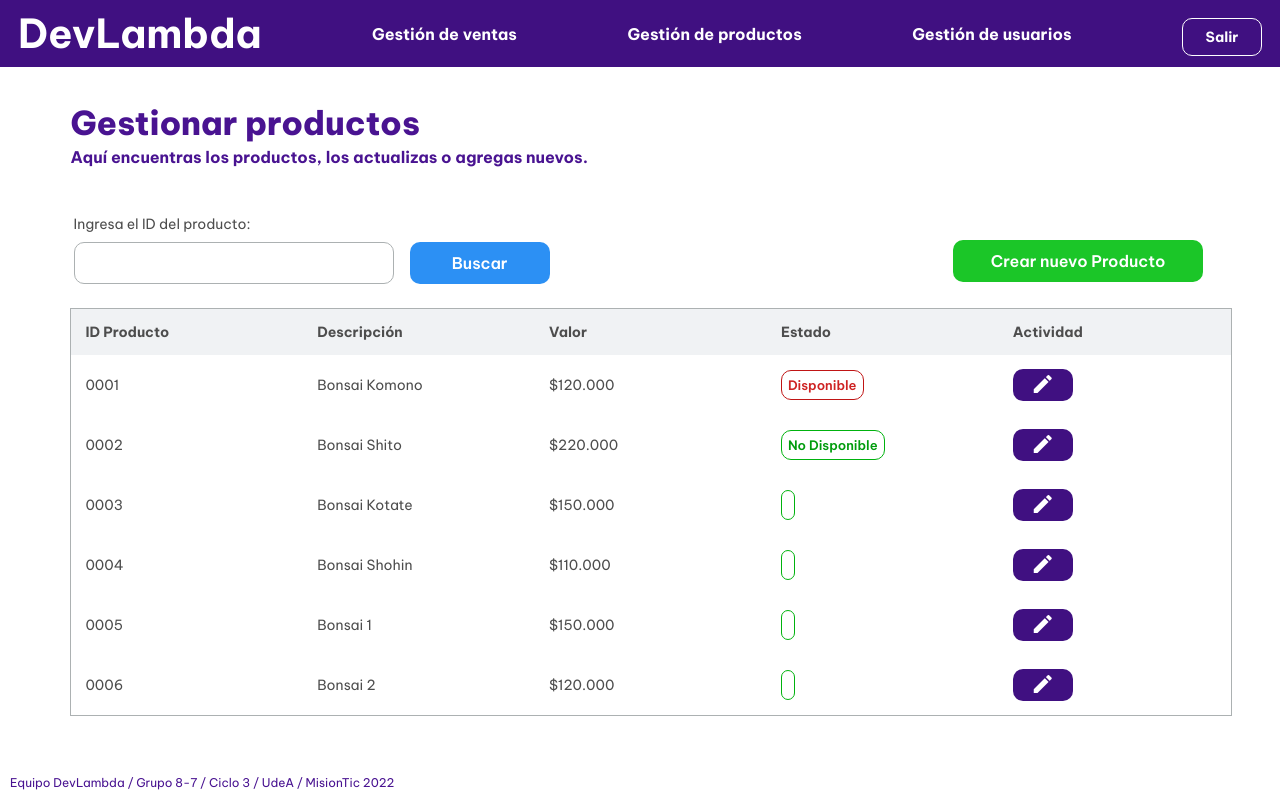
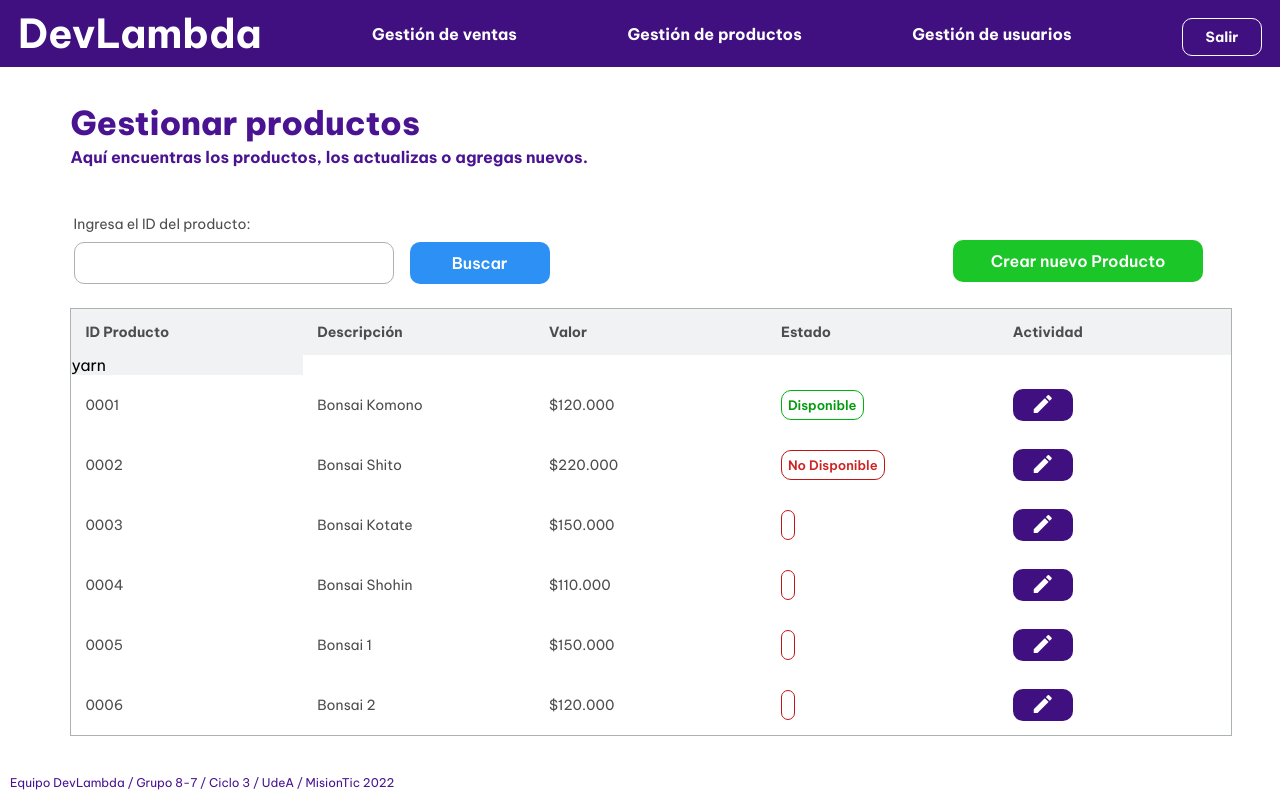
Before and after one commit to DevLambda/front-heroku, a React (Create React App) app: page /GestionarProductos in a window 1280 px wide. Built offline with nearby package versions, Linux system fonts and the light colour scheme.

Commit message:
actualizacion linea de boton disponible

```diff
--- a/src/pages/GestionarProductos.jsx
+++ b/src/pages/GestionarProductos.jsx
@@ -50,7 +50,6 @@ const GestionarProductos = () => {
     const [mostrarTablaProductos, setMostrarTablaProductos] = useState(true);
     const [textoBoton,setTextoBoton] = useState('Crear nuevo Producto');
     const [estado, setEstado] = useState('Disponible');
-    const [estaDisponible, setEstaDisponible] = useState(true);
     //const [colorBoton,setColorBoton] = useState();
 
 
@@ -67,13 +66,6 @@ const GestionarProductos = () => {
         }
     }, [mostrarTablaProductos]);
 
-    useEffect(() => {
-          if (estado == 'Disponible') {
-            setEstaDisponible(true);
-          } else {
-            setEstaDisponible(false);
-        }
-    }, [estado]);
 
     return (
         <div>
@@ -126,7 +118,7 @@ const TablaProductos = ({ listaProductos }) => {
                                 <th scope="col">Valor</th>
                                 <th scope="col">Estado</th>
                                 <th scope="col">Actividad</th>
-                            </tr>
+                            </tr>yarn
                             </thead>
                         <tbody>
                             {listaProductos.map((producto, estaDisponible) => {
@@ -135,7 +127,7 @@ const TablaProductos = ({ listaProductos }) => {
                                         <td>{producto.idProducto}</td>
                                         <td>{producto.descripcion}</td>
                                         <td>{producto.valor}</td>
-                                        <td><label className={estaDisponible ? 'badgeAvailable':'badgeNotAvailable'}>{producto.estado}</label></td>
+                                        <td><label className={producto.estado==='Disponible' ? 'badgeAvailable':'badgeNotAvailable'}>{producto.estado}</label></td>
                                         <td><button className="editButton">
                                             <span className="material-icons">edit</span>
                                             </button>
```
